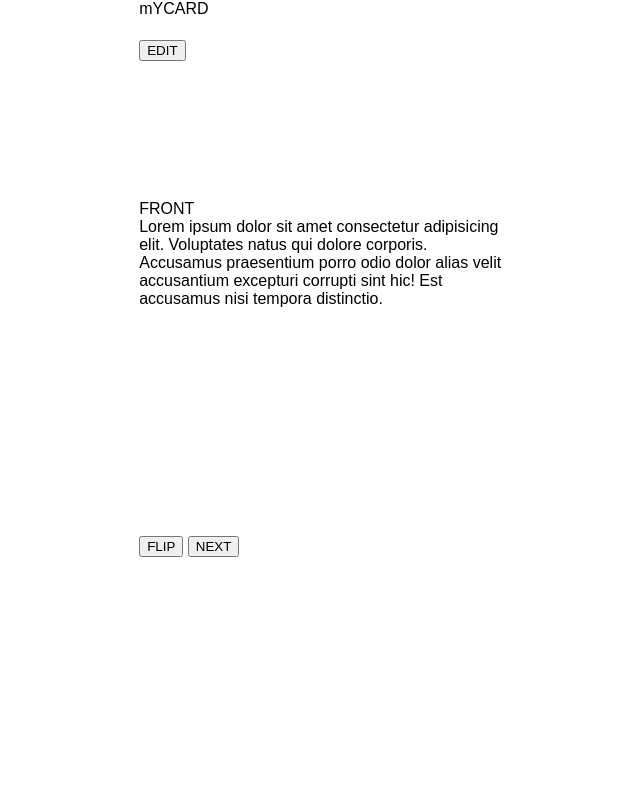
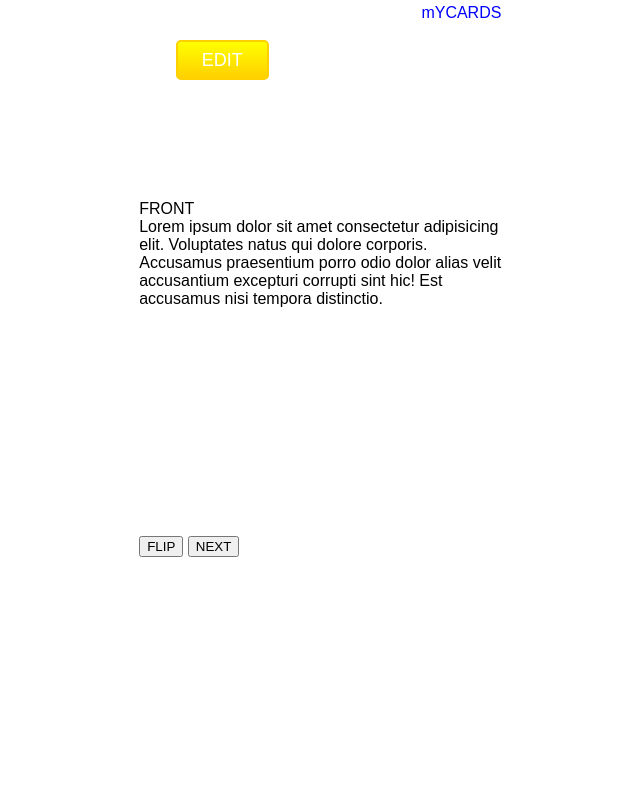
Before and after one commit to crenshkr/flashcard-app-vanilla, a plain HTML site: page index.html in a window 1280 px wide. Shown: the whole page, without its empty margins (316-956 px from the left). Drawn offline with Linux system fonts and the light colour scheme.

Commit message:
Header color and edit button yellow

```diff
--- a/index.html
+++ b/index.html
@@ -12,7 +12,7 @@
   <body>
     <div class="primary-view">
       <header class="header">
-        <div class="header__logo">mYCARD</div>
+        <div class="header__logo">mYCARDS</div>
       </header>
 
       <div class="top-interface">
--- a/style.css
+++ b/style.css
@@ -31,14 +31,27 @@ body {
 .header {
   height: 5vh;
   width: 46.2vh; /*not sure why this number is perfect*/
+  display: flex;
+  justify-content: end;
 }
 .header__logo {
+  margin-right: 2%;
+  margin-top: 1%;
+  color: blue;
 }
 .top-interface {
   height: 20vh;
   width: 46.2vh; /*not sure why this number is perfect*/
 }
 .top-interface__edit-button {
+  background: linear-gradient(180deg, yellow, rgb(255, 208, 0));
+  color: white;
+  border: solid rgb(255, 208, 0) 2.5px;
+  border-radius: 5px;
+  height: 25%;
+  width: 25%;
+  margin-left: 10%;
+  font-size: large;
 }
 .card-display {
   height: 42vh;
```
